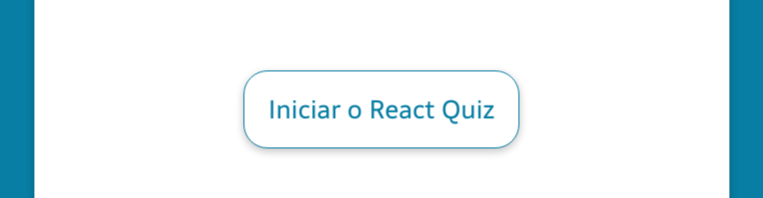
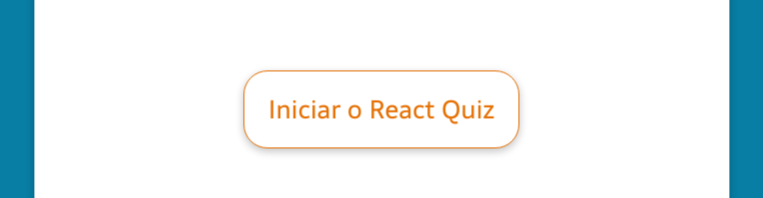
Before and after one commit to leonardonps/react-quiz, a React (Vite) app: page / in a window 1280 px wide. In both pictures the pointer is over the button "Iniciar o React Quiz". Shown: the part 469-667 px from the top of the page, without its empty margins (258-1021 px from the left). Built offline with nearby package versions, Linux system fonts and the light colour scheme.

Commit message:
Mudando a cor do botão Home

```diff
--- a/src/components/home/Home.css
+++ b/src/components/home/Home.css
@@ -21,7 +21,7 @@
 .button-17 {
   align-items: center;
   appearance: none;
-  background-color: #087EA4;
+  background-color: #e67206;
   border-radius: 24px;
   border-style: none;
   box-shadow: rgba(0, 0, 0, 0.24) 0px 3px 8px;
@@ -54,8 +54,8 @@
 
 .button-17:hover {
   background: white;
-  border: 1.25px solid #087EA4;
-  color: #087EA4;
+  border: 1.25px solid #e67206;
+  color: #e67206;
 }
 
 .button-17:active {
```
